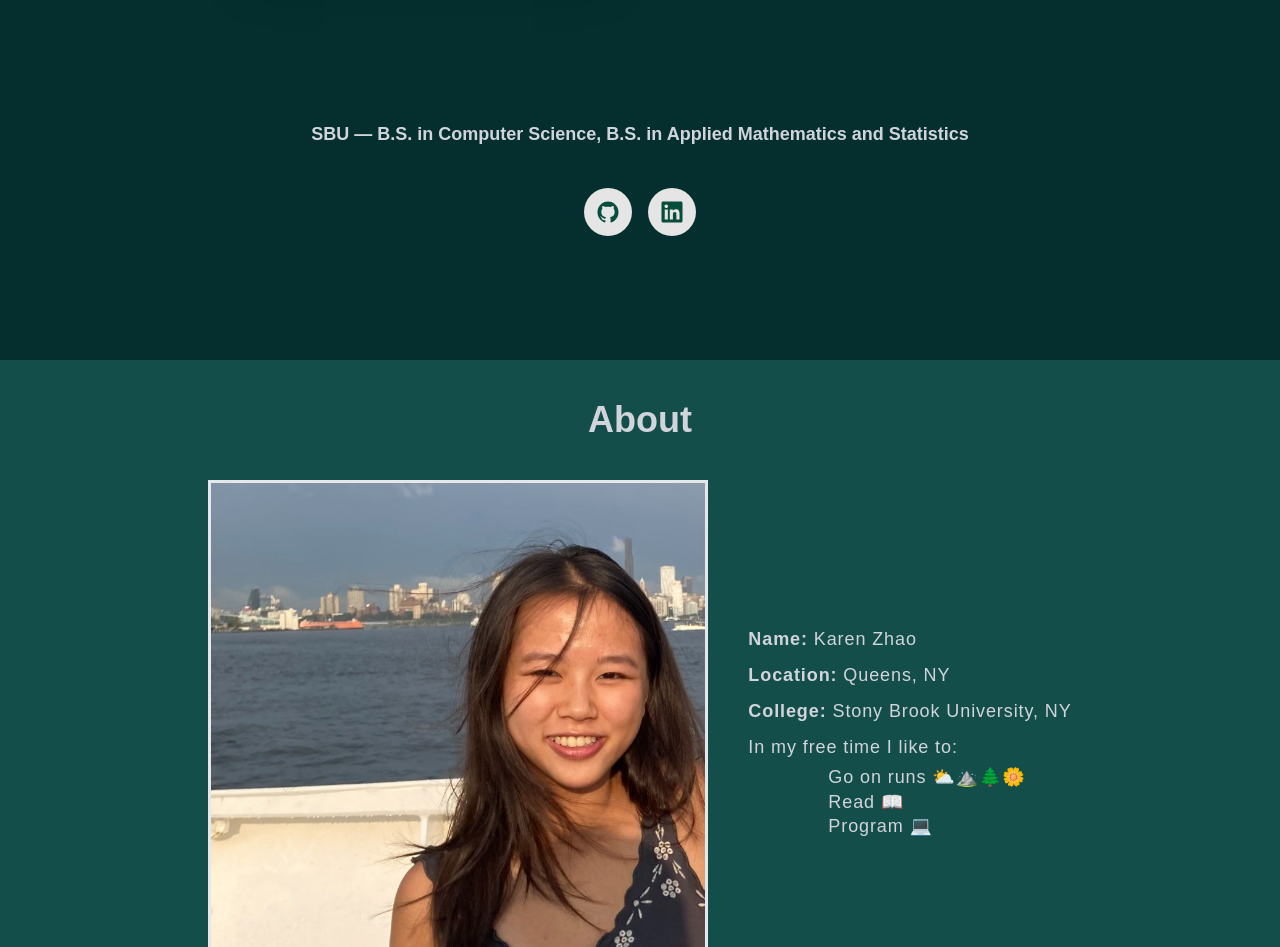
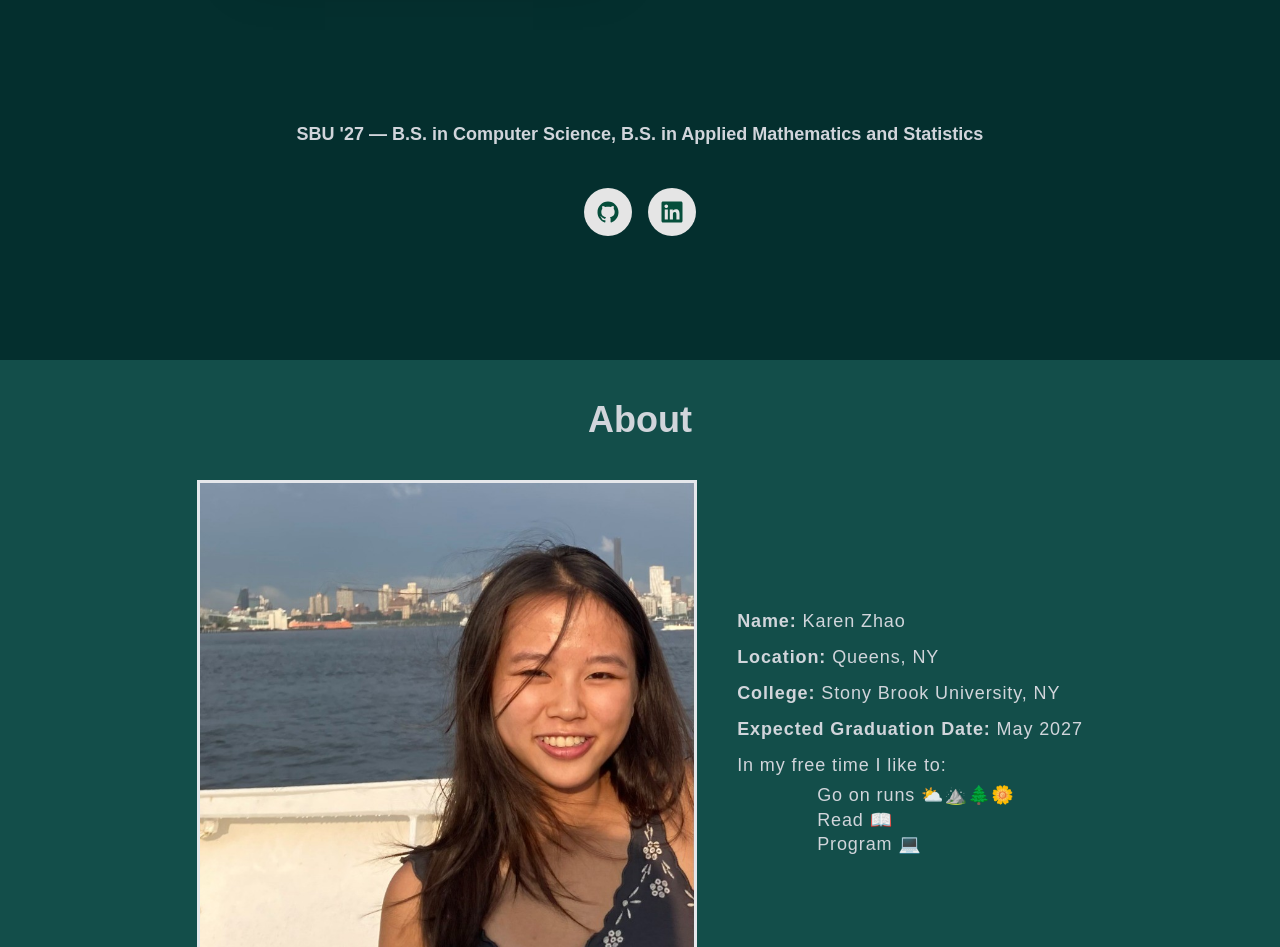
Before and after one commit to karzhao/karen-zhao, a Next.js app: page / in a window 1280 px wide. Shown: the part 440-1387 px from the top of the page. Built offline with nearby package versions, Linux system fonts and the light colour scheme.

Commit message:
Revert "updates"
This reverts commit 0553f756d609a5e6ea09da3eadeffd2b03fb507c.

```diff
--- a/app/About/index.tsx
+++ b/app/About/index.tsx
@@ -14,6 +14,7 @@ const About = () => {
                             <li><strong>Name:</strong> Karen Zhao</li>
                             <li><strong>Location:</strong> Queens, NY</li>
                             <li><strong>College:</strong> Stony Brook University, NY</li>
+                            <li><strong>Expected Graduation Date:</strong> May 2027</li>
                             <li>In my free time I like to:</li>
                             <ul className="leading-snug ml-20">
                                 <li>Go on runs ⛅⛰️🌲🌼  </li>
--- a/app/Hero/index.tsx
+++ b/app/Hero/index.tsx
@@ -22,7 +22,7 @@ const Hero = () => {
                 </div>
                 <div className="flex flex-col items-center justify-center mt-4 self-center">
                     <h3 className="mt-5 text-lg font-bold font-sans-serif text-center text-gray-300">
-                        SBU — B.S. in Computer Science, B.S. in Applied Mathematics and Statistics
+                        SBU &#39;27 — B.S. in Computer Science, B.S. in Applied Mathematics and Statistics
                     </h3>
                     <div className="mt-10 min-w-max flex gap-4 items-start">
                         <ViewGitHubButton />
```
